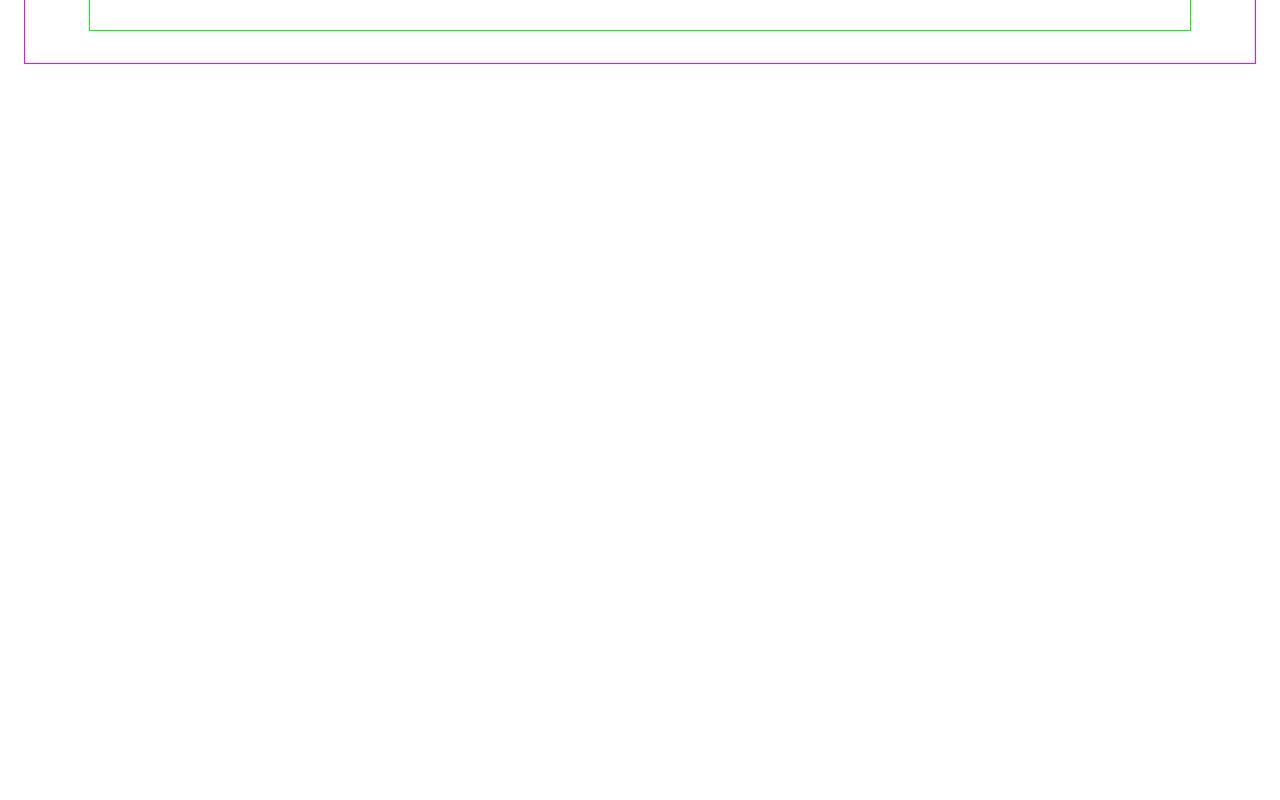
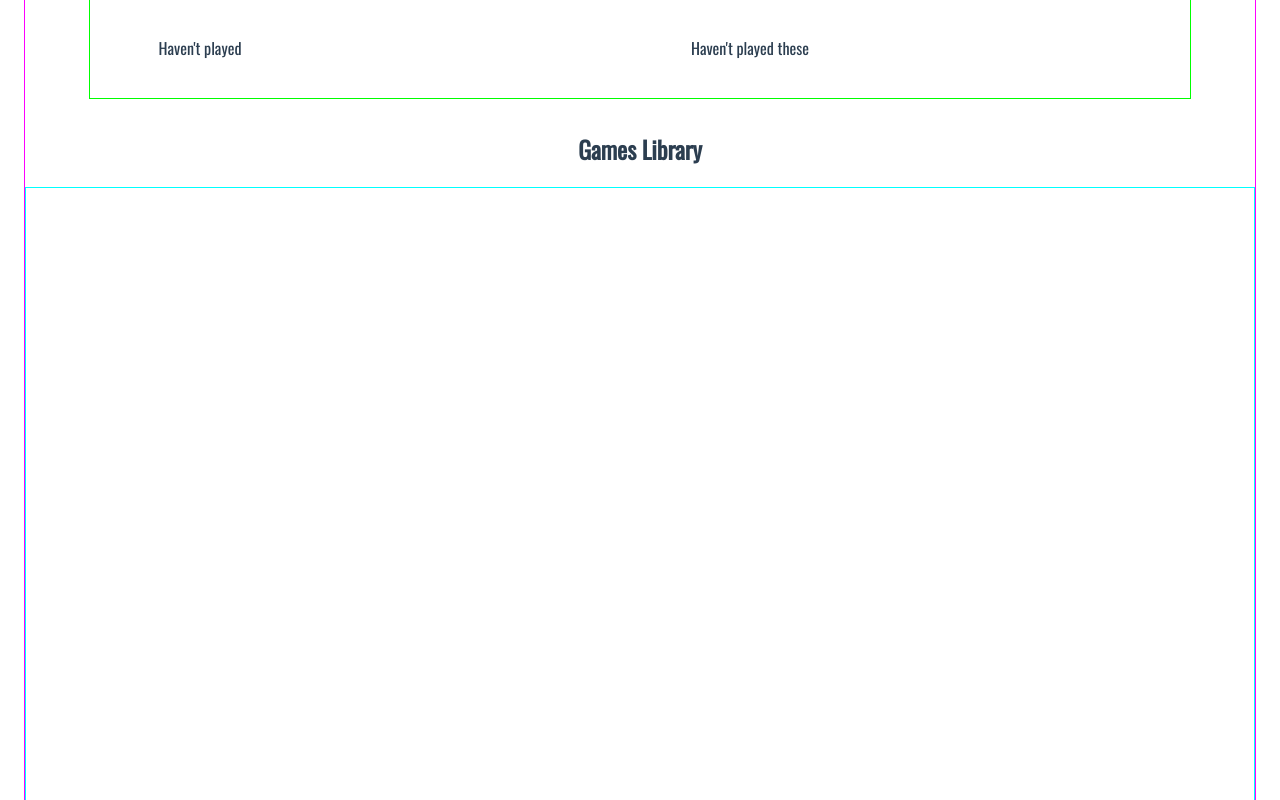
Before and after one commit to g33klaura/game-tiers-3000, a Vue app: page / in a window 1280 px wide. Shown: the part 420-1220 px from the top of the page. Before the commit the page ends 800 px from the top, so only its background shows below. Built offline with nearby package versions, Linux system fonts and the light colour scheme.

Commit message:
Add library grid; setup arrays for tiers

```diff
--- a/src/components/TierLists.vue
+++ b/src/components/TierLists.vue
@@ -1,4 +1,6 @@
 <template>
+  <div class="groot">
+    <h1>My Tiers</h1>
     <div class="tiers-grid">
       <div class="loved row-header">
         Love it
@@ -17,13 +19,36 @@
       <div class="disliked-row">Didn't like these</div>
       <div class="ondeck-row">Haven't played these</div>
     </div>
+
+    <h2>Games Library</h2>
+    <div class="library-grid">
+      <!-- games go here -->
+    </div>
+  </div>
 </template>
 
 <script>
+// import draggable from 'vuedraggable';
+import titlesJson from '../assets/titles.json';
+
 export default {
   name: 'TierLists',
-    // components: {
-
-    // },
+  components: {
+    // draggable,
+  },
+  data() {
+    return {
+      titles: titlesJson,
+      loved: [],
+      liked: [],
+      disliked: [],
+      ondeck: [],
+    }
+  },
+  methods: {
+    log: function (evt) {
+      window.console.log(evt);
+    }
+  },
 }
 </script>
--- a/src/css/zazz.scss
+++ b/src/css/zazz.scss
@@ -41,3 +41,10 @@
   // Tier rows have same grid-column values
   div[class$='-row'] { grid-column: 2 / span 4; }
 }
+
+.library-grid {
+  display: grid;
+  grid-template-columns: repeat(5, 1fr);
+  grid-template-rows: repeat(9, minmax(100px, max-content));
+  border: 1px solid aqua;
+}
```
Lines whose indentation alone changed are shown as unchanged.
